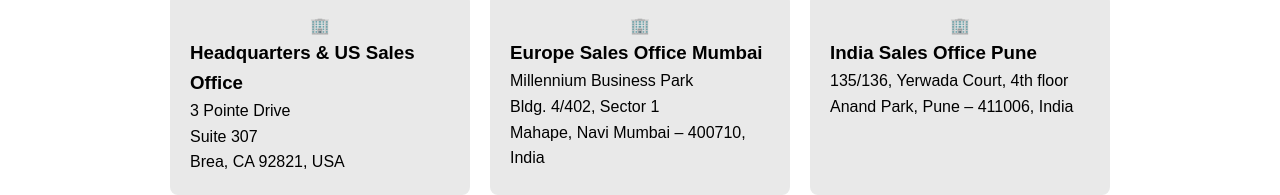
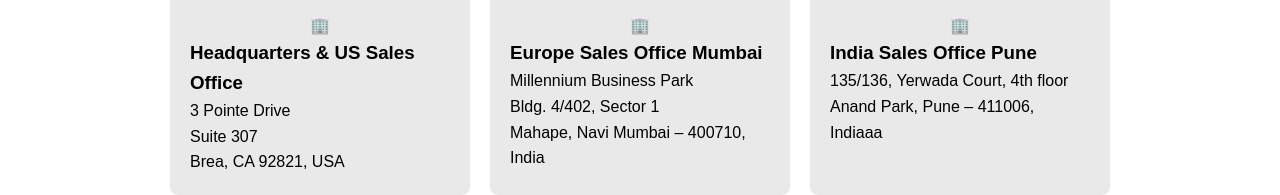
Before and after one commit to Smritad/Contact-Us-Page, a plain HTML site: page index.html in a window 1280 px wide. Shown: the part 421-616 px from the top of the page. Drawn offline with Linux system fonts and the light colour scheme.

Commit message:
changed text done in index.php

```diff
--- a/index.html
+++ b/index.html
@@ -319,7 +319,7 @@
   <div class="box">
     <div class="box-icon" style="text-align: center;">🏢</div>
     <h3>India Sales Office Pune</h3>
-    <p>135/136, Yerwada Court, 4th floor<br> Anand Park, Pune – 411006, India</p>
+    <p>135/136, Yerwada Court, 4th floor<br> Anand Park, Pune – 411006, Indiaaa</p>
   </div>
 </section>
 
```
